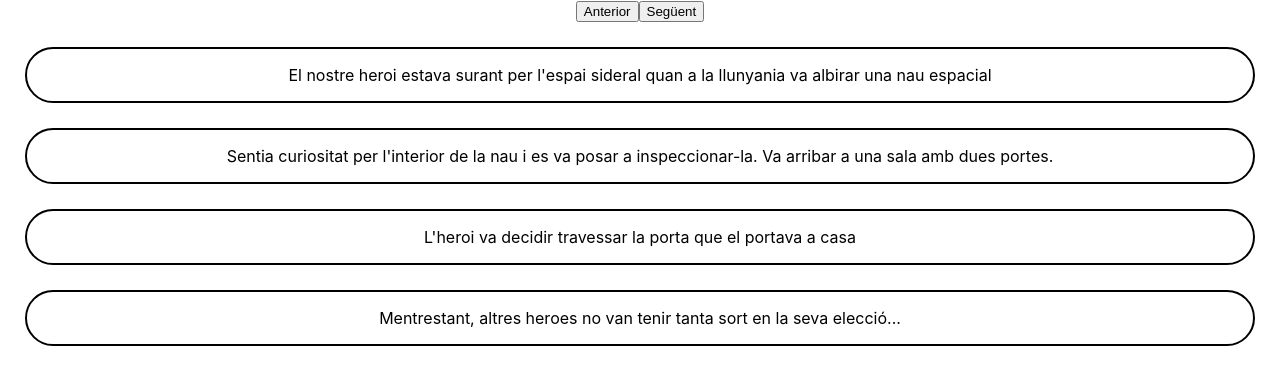
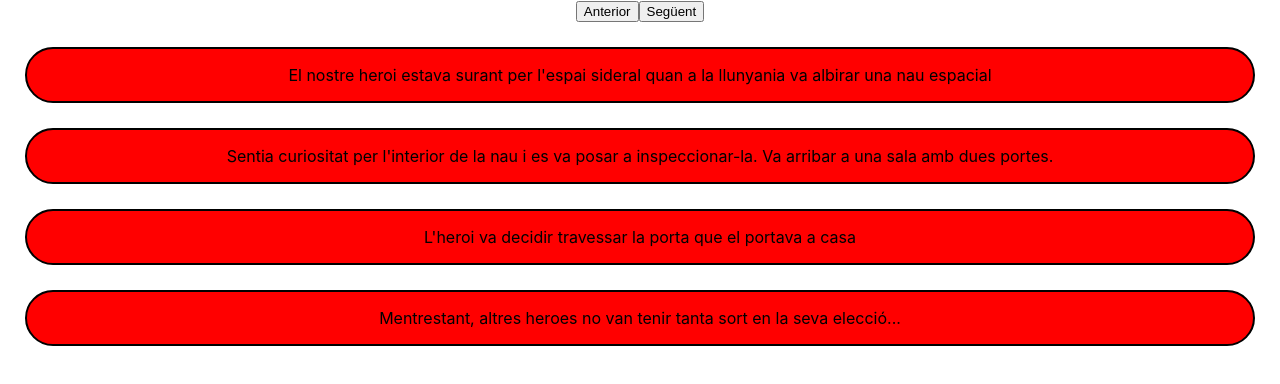
Before and after one commit to nuriagrinyo/sprint6, a React (Create React App) app: page / in a window 1280 px wide. Shown: the top 384 px of the page. Built offline with nearby package versions, Linux system fonts and the light colour scheme.

Commit message:
ex 4 9:30

```diff
--- a/src/App.js
+++ b/src/App.js
@@ -3,8 +3,10 @@ import './App.css';
 
 import React, {useState} from 'react';
 
-import { IterarEscenes } from './escenesGrup';
-import Botons from './components/boto/botons';
+import Escena from './components/escena/escena';
+
+//importar arxiu json que conté les dades
+import Dades from './dades.json'
 
 
 
@@ -13,14 +15,58 @@ import Botons from './components/boto/botons';
 function App() {
 
 
+  //iterar l'array de les dades
+  const escenes = Dades.map((item) => {
+
+    return <div>
+      <p>{item}</p>
+    </div>
+
+  });
+
+
+  const [vermell, setVermell] = useState(false);
+
+  const canviarColor = () => {
+    setVermell(true);
+}
+
+
+
+
   return (
 
     <div className="App">
 
 
-      <Botons />
+    <button onClick={canviarColor}>Anterior</button>
 
-      <IterarEscenes />
+    <button onClick={canviarColor}>Següent</button>
+
+
+
+
+    <Escena
+      frase = {escenes[0]}
+      vermell={vermell}
+    />
+
+    <Escena
+      frase = {escenes[1]}
+    />
+
+    <Escena
+      frase = {escenes[2]}
+    />
+
+    <Escena
+      frase = {escenes[3]}
+    />
+
+
+
+
+
 
 
     </div>
--- a/src/components/boto/botons.js
+++ /dev/null
@@ -1,46 +0,0 @@
-import React from "react";
-import { useState } from "react";
-
-
-export default function Botons() {
-
-
-    const [vermell, setVermell] = useState(false);
-
-    const canviarColor = () => {
-        setVermell(true);
-    }
-
-
-
-
-
-
-
-
-    const dirhola = () => {console.log('hola')};
-
-    const diradeu = () => {console.log('adeu')};
-
-
-    return (
-
-        <div>
-
-            <button onClick={dirhola}>Anterior</button>
-
-            <button onClick={diradeu}>Següent</button>
-
-
-
-        </div>
-
-
-
-
-
-
-
-    )
-
-}
--- a/src/components/escena/escena.js
+++ b/src/components/escena/escena.js
@@ -1,68 +1,36 @@
 //importar react
 import React from "react";
 import { EscenaStyled } from "./escena.styled";
-import { useState } from "react";
-
-
-
-
-
-
-
-
 
 
 
 
 export default function Escena(props) {
 
+    return (
 
 
-
-
-
-
-
-    return (
 
         <div>
 
 
 
+                <EscenaStyled
+
+                fons={true}
 
 
+                >
 
-
-
-
-
-
-
-
-
-                <EscenaStyled
-
-                    fons={false}
-
-                >
+                    {props.vermell}
 
                     {props.frase}
 
                 </EscenaStyled>
 
 
-
-
-
         </div>
-
-
-
-
-
-
 
     )
 
-
 }
--- a/src/components/escena/escena.styled.js
+++ b/src/components/escena/escena.styled.js
@@ -6,4 +6,5 @@ export const EscenaStyled = styled.div`
     border-radius: 40px;
     margin: 25px;
     background-color: ${({ fons }) => fons ? 'red' : 'white'};
+
 `;
--- a/src/escenesGrup.js
+++ /dev/null
@@ -1,43 +0,0 @@
-import React from "react";
-import Escena from "./components/escena/escena";
-
-
-//importar arxiu json que conté les dades
-import Dades from './dades.json';
-
-
-export function IterarEscenes() {
-
-  //iterar l'array de les dades
-  const escenes = Dades.map((item) => {
-
-    return <div>
-      <p>{item}</p>
-    </div>
-
-  });
-
-
-
-  return <div>
-
-    <Escena
-      frase = {escenes[0]}
-    />
-
-    <Escena
-      frase = {escenes[1]}
-    />
-
-    <Escena
-      frase = {escenes[2]}
-    />
-
-    <Escena
-      frase = {escenes[3]}
-    />
-
-
-    </div>
-
-}
```
